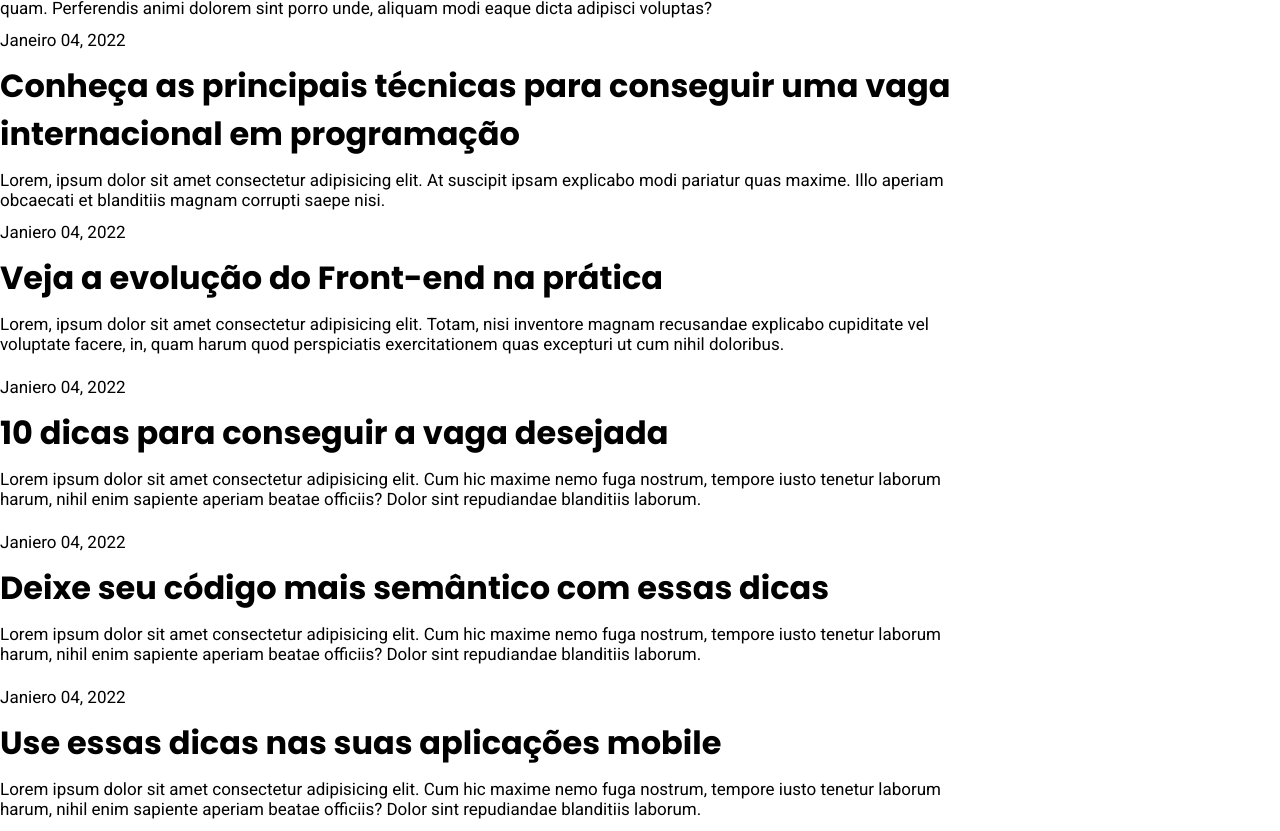
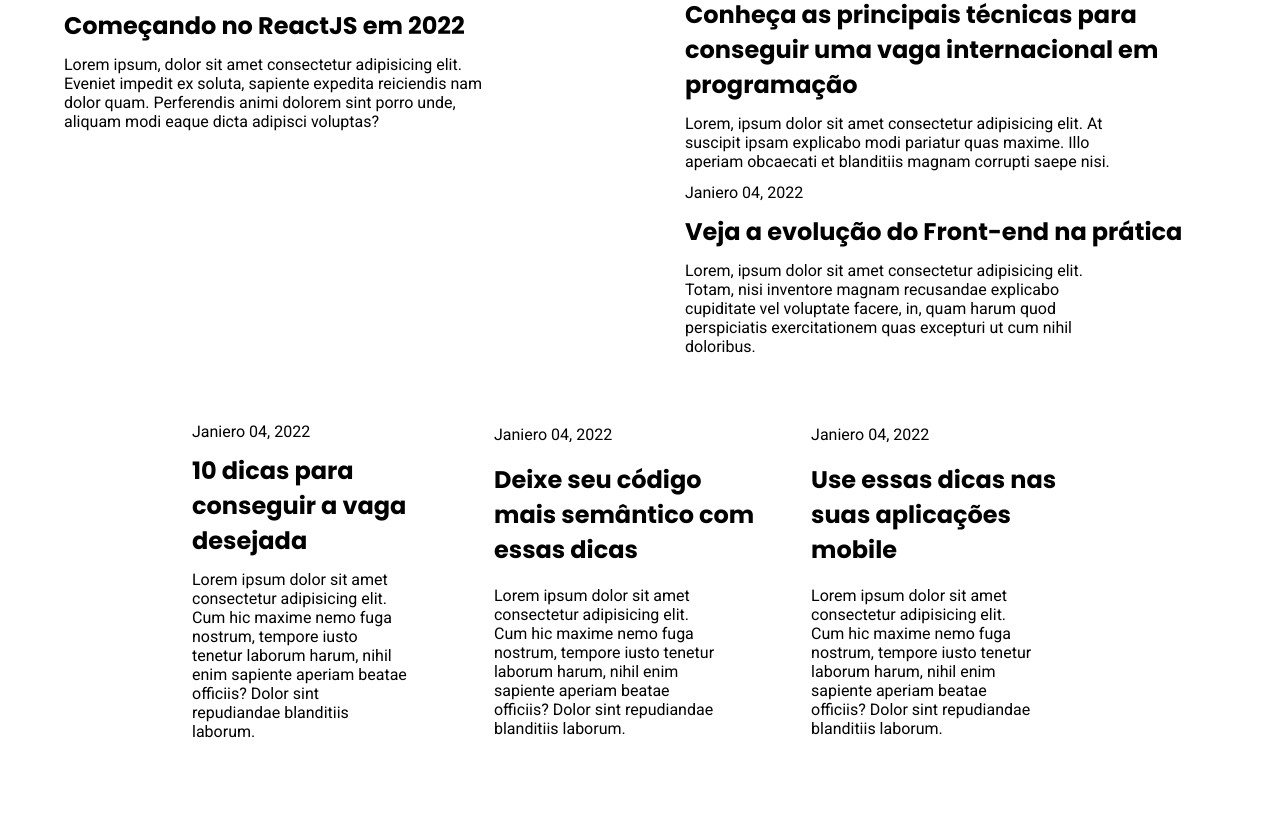
Before and after one commit to mearthur/Rocketblog2.0, a plain HTML site: page index.html in a window 1280 px wide. Shown: the part 501-1332 px from the top of the page. After the commit the page ends 1308 px from the top, so only its background shows below. Drawn offline with Linux system fonts and the light colour scheme.

Commit message:
nova atualização

```diff
--- a/index.html
+++ b/index.html
@@ -56,9 +56,9 @@
                 <img src="./img/featured-image.svg" alt="" class="img-font" />
         </section>
     </div>
-    <section class="container1">
-        <div>
-            <img src="./img/post-1.svg" alt="" />
+    <section class="main">
+        <div class="container1">
+            <img src="./img/post-1.svg" alt="" class="img-font" />
             <p>Janeiro 04, 2022</p>
             <h1>Começando no ReactJS em 2022</h1>
             <p>
@@ -68,7 +68,7 @@
                 adipisci voluptas?
             </p>
         </div>
-        <div>
+        <div class="container1">
             <p>Janeiro 04, 2022</p>
             <h1>
                 Conheça as principais técnicas para conseguir uma vaga internacional
@@ -90,8 +90,8 @@
             </p>
         </div>
     </section>
-    <section>
-        <div>
+    <section class="box">
+        <div class="container">
             <img src="./img/post-2.svg" alt="" />
             <p>Janiero 04, 2022</p>
             <h1>10 dicas para conseguir a vaga desejada</h1>
@@ -102,7 +102,7 @@
                 blanditiis laborum.
             </p>
         </div>
-        <div>
+        <div class="container">
             <img src="./img/post-3.svg" alt="" />
             <p>Janiero 04, 2022</p>
             <h1>Deixe seu código mais semântico com essas dicas</h1>
@@ -113,7 +113,7 @@
                 blanditiis laborum.
             </p>
         </div>
-        <div>
+        <div class="container">
             <img src="./img/post-4.svg" alt="" />
             <p>Janiero 04, 2022</p>
             <h1>Use essas dicas nas suas aplicações mobile</h1>
--- a/sryle.css
+++ b/sryle.css
@@ -3,6 +3,7 @@
     margin: 0;
     box-sizing: border-box;
 }
+
 :root {
     --purple-bg: #290742;
     --dark-bg: #170027;
@@ -11,22 +12,27 @@
     --light-purple: #fbf6ff;
     --green: #4fff4b;
 }
+
 html{
     font-size: 62.5%;
 }
+
 @media (max-width:768px){
     html{
         font-size: 50%;
     }
 }
+
 body{
     height: 100%;
     width: 100%;
 }
+
 .background{
     background-color: var(--purple-bg);
     border-bottom: 0.3rem solid var(--green);
 }
+
 nav{
     display: flex;
     padding-top: 2rem;
@@ -37,16 +43,19 @@ nav{
     width: 90%;
     margin: 0 auto;
 }
+
 li{
     list-style: none;
     align-items: center;
     display: flex;
     all: unset;
 }
+
 .tag-search{
     display: flex;
     justify-content: center;
 }
+
 input{
     border-radius: 4rem;
     padding: 1.2rem;
@@ -60,12 +69,13 @@ input{
 
 button{
     background-color: var(--button-bg);
-    width: 3rem;
+    width: 6rem;
     cursor: pointer;
     border: none;
     border-radius: 0px 4px 4px 0px;
     background-color: var(--button-bg);
 }
+
 .navegation{
     margin-left: 3rem;
     text-decoration: none;
@@ -73,6 +83,7 @@ button{
     font-family: 'poppins';
     font-size: 16px;
 }
+
 .link{
     text-decoration: none;
     color: #e5ff00;
@@ -87,36 +98,85 @@ button{
     margin-top: 5.4rem;
     margin-bottom: 5.4rem;
 }
-@media (min-width:768px){
-    .hero{
-        display: flex;
-        gap: 30px;
-    }
+
+.box{
+    display: flex;
+    justify-content: center;
+    max-width: 117rem;
+    gap: 3rem;
+    width: 70%;
+    margin: 0 auto;
+    margin-top: 5.4rem;
+    margin-bottom: 5.4rem;
+    grid-template-columns: auto;
 }
+.container{
+    display: flex;
+    align-items: center;
+    flex-direction: row;
+    flex-wrap: wrap;
+}
+
 .hero h1{
     color: var(--button-bg);
+}
+.hero p{
+    color: var(--white);
+}
+.hero div{
+    padding-top: 6rem;
 }
 h1{
     font-family: 'poppins';
     font-style: normal;
-    font-size: 32px;
+    font-size: 24px;
+    display: flex;
+    padding-bottom: 1.2rem;
+    width: 95%;
+}
+
+p{
+    font-family: 'roboto';
+    font-style: normal;
+    font-size: 16px;
     display: flex;
     padding-bottom: 1.2rem;
     width: 80%;
 }
 
-p{
-    font-family: 'roboto';
-    font-style: normal;
-    font-size: 17px;
-    display: flex;
-    padding-bottom: 1.2rem;
-    width: 75%;
-}
-.white{
-    color: var(--white);
-}
-
 .img-font{
     width: max(45%, 48rem)
 }
+
+.main{
+    display: flex;
+    gap: 9rem;
+    max-width: 117rem;
+    width: 90%;
+    margin: 0 auto;
+    margin-top: 6rem;
+    margin-bottom: 3rem;
+}
+.container1{
+    flex-wrap: wrap;
+    width: 70%;
+}
+@media (min-width:768px){
+    .hero{
+        display: flex;
+        gap: 3rem;
+    }
+}
+
+@media (max-width:768px){
+    .main{
+        flex-wrap: wrap;
+    }
+    .container{
+        flex-wrap: wrap;
+    }
+    .box{
+        flex-wrap: wrap;
+        width: 70%;
+    }
+    }
```
